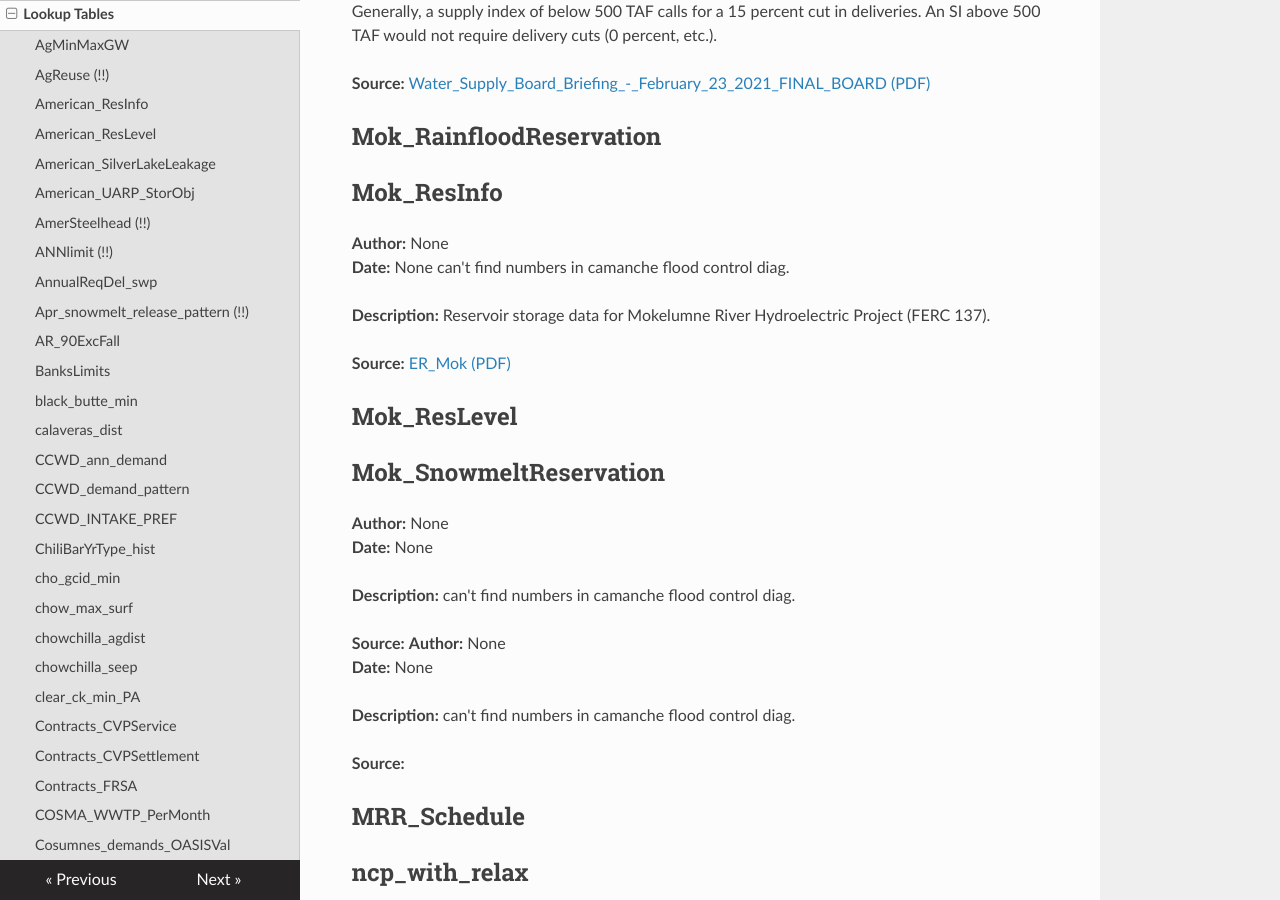
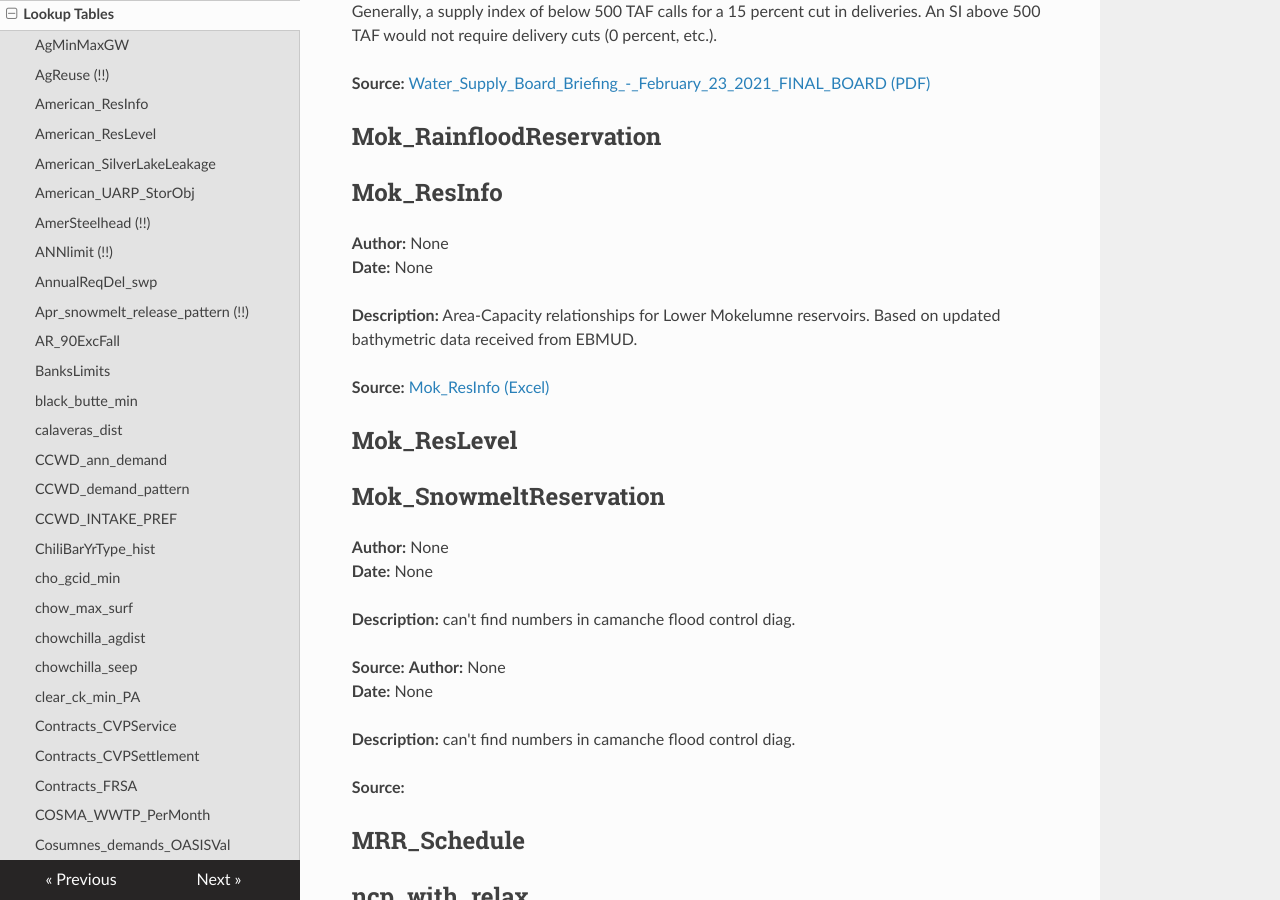
Before and after one commit to CentralValleyModeling/centralvalleymodeling.github.io, an MkDocs documentation site: the page built from docs/lookuptables.md, in a window 1280 px wide and 900 px high, scrolled down 16045 px. Built offline with MkDocs 1.6.1, drawn with Linux system fonts in a browser that asks for light colours; nearby versions of some CDN libraries; some of the changed text lies outside the part shown.

Commit message:
Update lookuptables.md

```diff
--- a/docs/lookuptables.md
+++ b/docs/lookuptables.md
@@ -479,12 +479,12 @@ not require delivery cuts (0 percent, etc.).
 ## Mok_RainfloodReservation
 ## Mok_ResInfo
 **Author:** None
-**Date:**  None can't find numbers in camanche flood control diag.
+**Date:**  None
 
 
-**Description:** Reservoir storage data for Mokelumne River Hydroelectric Project (FERC 137).
+**Description:** Area-Capacity relationships for Lower Mokelumne reservoirs.  Based on updated bathymetric data received from EBMUD.
 
-**Source:** [ER_Mok (PDF)](https://cadwr.box.com/s/28t3gcybn50wnjctaxvz00u1aelubr45)
+**Source:** [Mok_ResInfo (Excel)](https://cadwr.box.com/s/doqbik3beqxremj9z6f1wsfv689b0zow)
 
 ## Mok_ResLevel
 ## Mok_SnowmeltReservation
```
Also changed, not shown: other parts of docs/lookuptables.md (+7 -0 lines).
